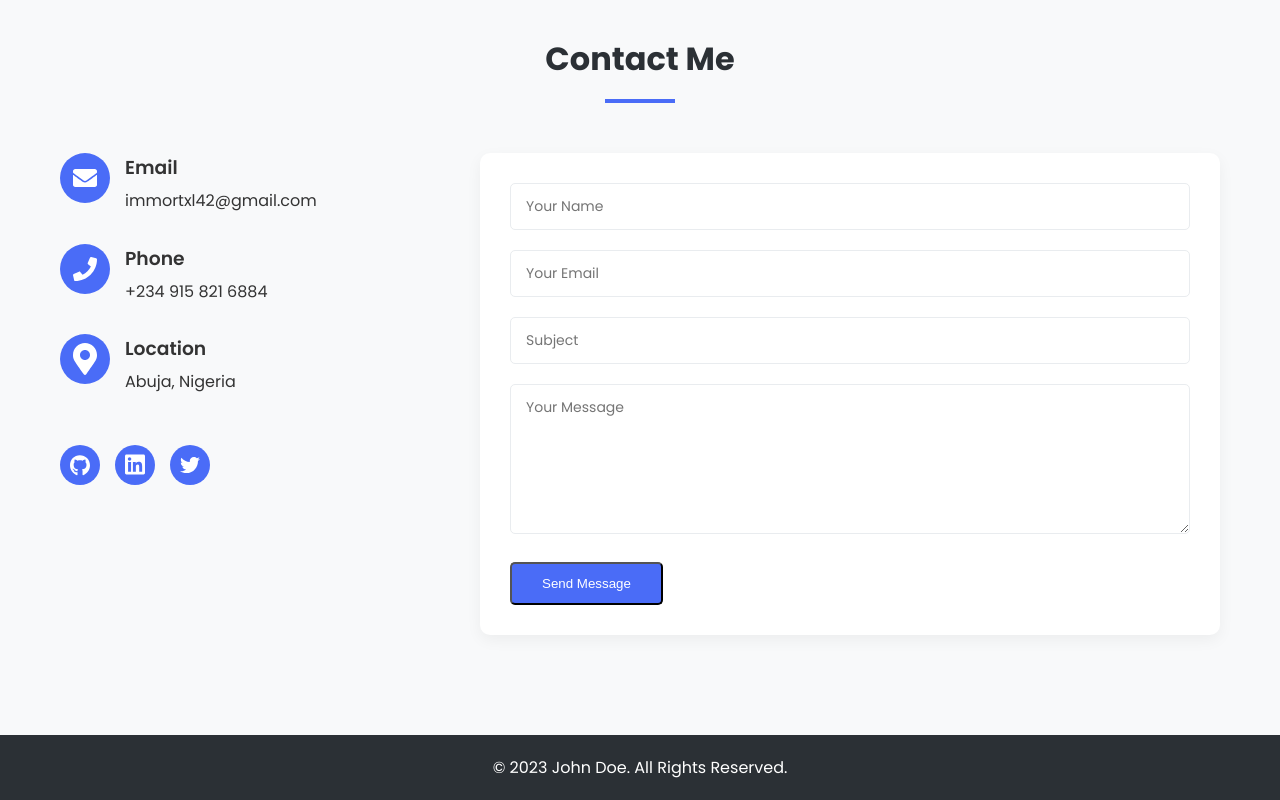
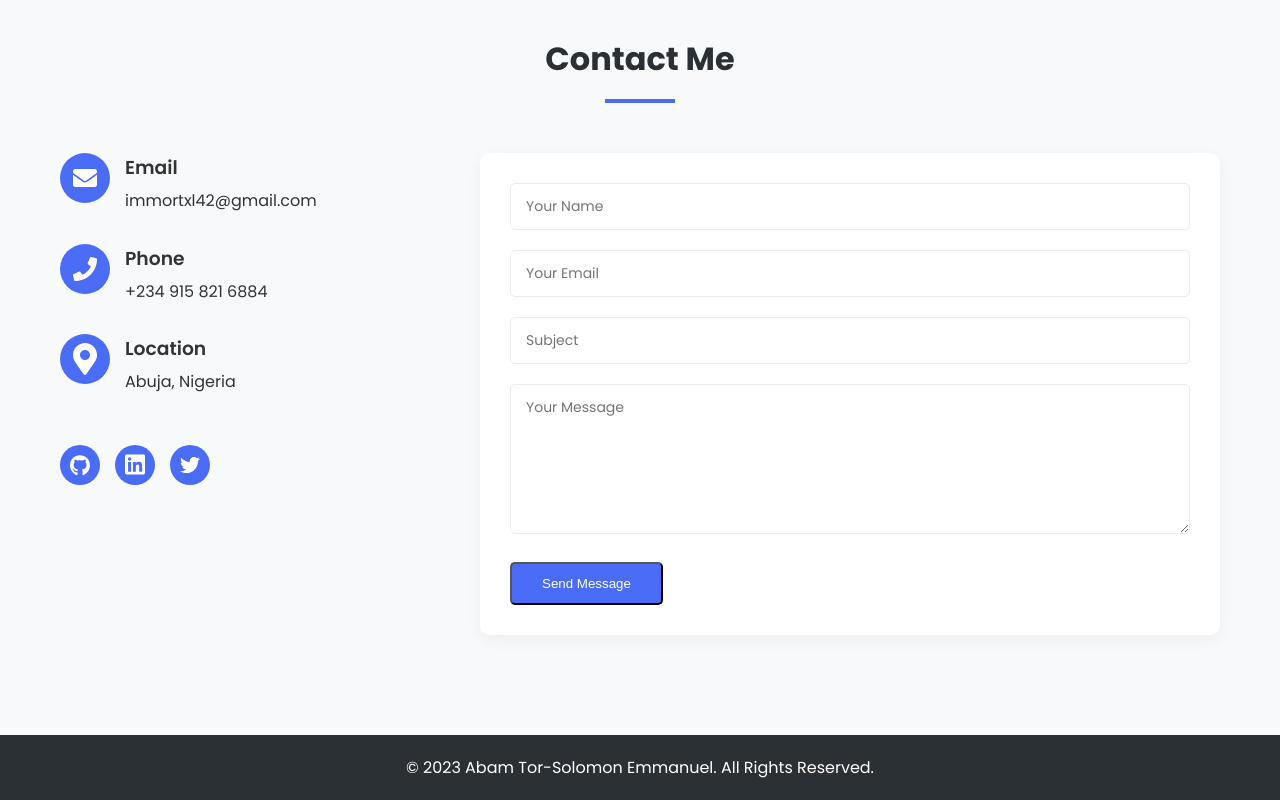
Before and after one commit to ImmoratlX/Immortal-Portfolio, a plain HTML site: page index.html in a window 1280 px wide. Shown: the part 2884-3684 px from the top of the page. Drawn offline with Linux system fonts and the light colour scheme.

Commit message:
almost forget the copyrights

```diff
--- a/index.html
+++ b/index.html
@@ -256,7 +256,7 @@
     <!-- Footer -->
     <footer>
         <div class="container">
-            <p>&copy; 2023 John Doe. All Rights Reserved.</p>
+            <p>&copy; 2023 Abam Tor-Solomon Emmanuel. All Rights Reserved.</p>
         </div>
     </footer>
 </body>
```
